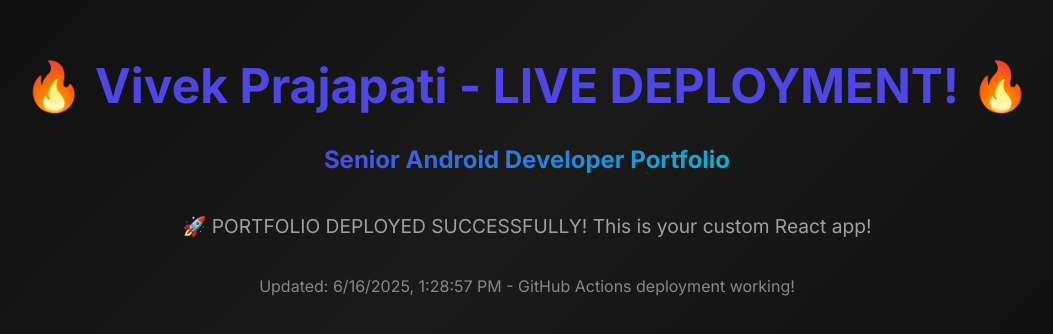
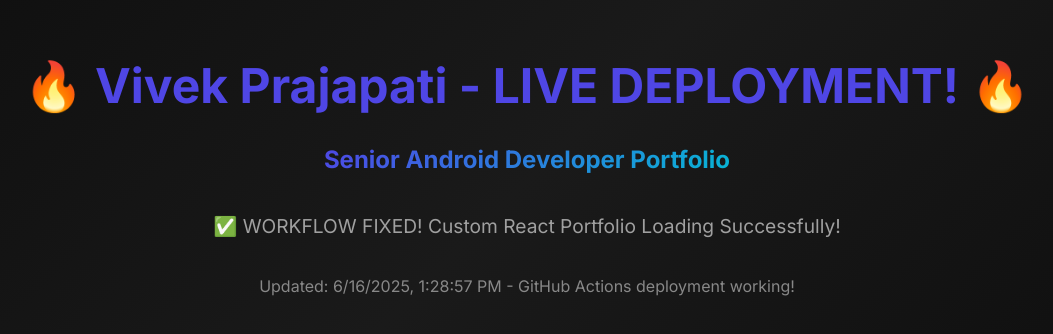
Before and after one commit to vivprajapati/portfolio, a React (Create React App) app: page / in a window 1280 px wide. Shown: the part 218-552 px from the top of the page, without its empty margins (113-1166 px from the left). Built offline with nearby package versions, Linux system fonts and the light colour scheme.

Commit message:
Test fixed workflow - trigger deployment

```diff
--- a/src/App.js
+++ b/src/App.js
@@ -23,7 +23,7 @@ const App = () => {
           Senior Android Developer Portfolio
         </h2>
         <p style={{fontSize: '1.2rem', color: '#a0a0a0'}}>
-          🚀 PORTFOLIO DEPLOYED SUCCESSFULLY! This is your custom React app!
+          ✅ WORKFLOW FIXED! Custom React Portfolio Loading Successfully!
         </p>
         <p style={{fontSize: '1rem', color: '#888', marginTop: '1rem'}}>
           Updated: {new Date().toLocaleString()} - GitHub Actions deployment working!
```
